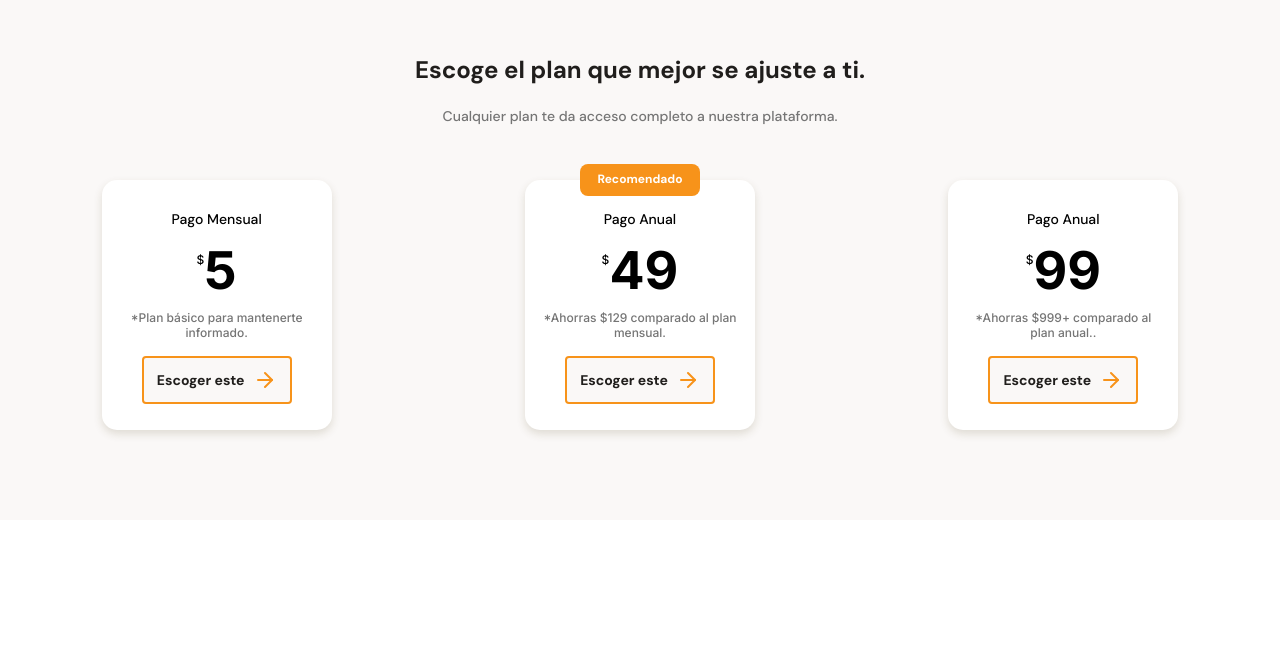
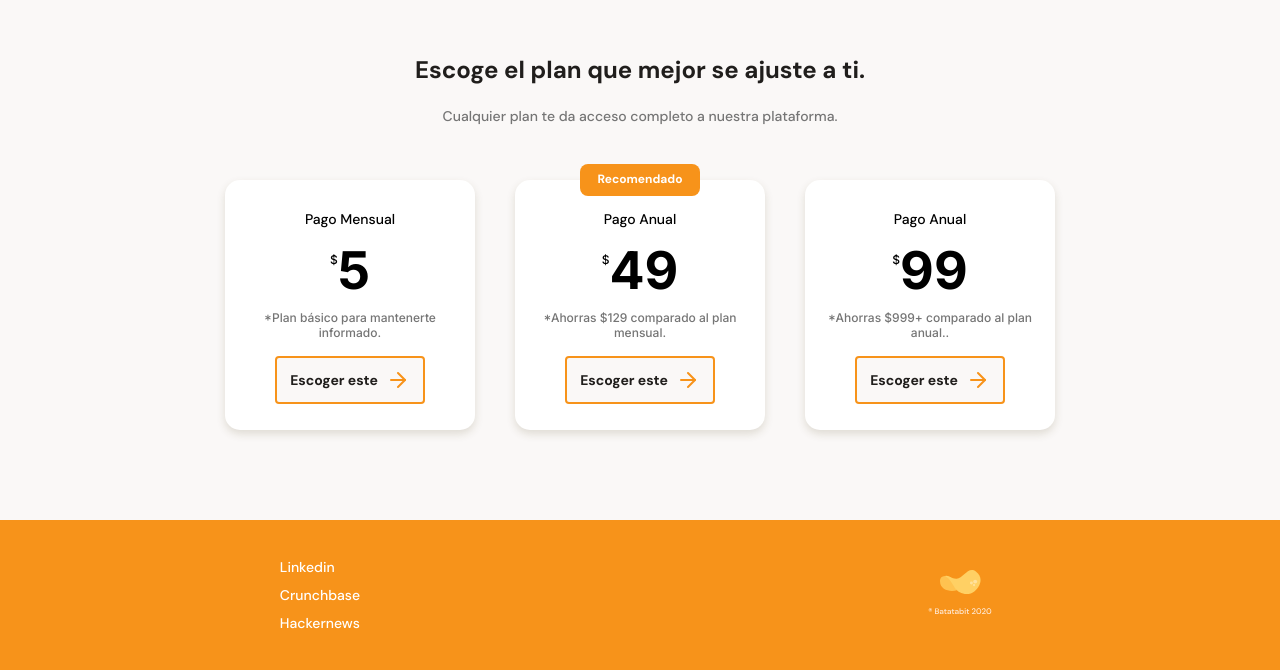
Before and after one commit to Linen220/Batatabit-Mobile-First, a plain HTML site: page index.html in a window 1280 px wide. Shown: the part 2410-3080 px from the top of the page. Before the commit the page ends 2930 px from the top, so only its background shows below. Drawn offline with Linux system fonts and the light colour scheme.

Commit message:
add style

```diff
--- a/assets/css/style.css
+++ b/assets/css/style.css
@@ -26,6 +26,7 @@
 html{
     font-size: 62.5%;
     font-family: 'DM Sans', sans-serif;
+    scroll-behavior : smooth;
     /* font-family: 'Inter', sans-serif; */
 }
 
@@ -400,6 +401,8 @@ main{
     gap: 30px;
     height: 300px;
     padding: 0 20px;
+
+    /* SIRVE PARA EL SCROLL */
     overflow-x: auto; /* con auto se esconde la barra horizontal del scroll, antes ternia el valor de "scroll"*/
     overscroll-behavior-x: contain;
     scroll-snap-type: x proximity;
@@ -407,12 +410,12 @@ main{
 
 .plans-container__card{
     position: relative;
-    scroll-snap-align: center;
+    scroll-snap-align: center; /* SIRVE PARA EL SCROLL */
     width: 60%;
     min-width: 190px;
-    max-width: 230px;
+    max-width: 250px;
     height: 250px;
-    margin: 20px auto 0;
+    margin: 20px 5px 0;
     padding: 0 15px;
     background: var(--just-white);
     box-shadow: 0px 4px 8px rgba(89, 73, 30, 0.16);
@@ -489,6 +492,33 @@ main{
     background-image: url('../icon/orange-right-arrow.svg');
 }
 
+/* FOOTER */
+footer{
+    display: flex;
+    width: 100%;
+    height: 150px;
+    background-color: var(--bitcoin-orange);
+}
+footer section{
+    display: flex;
+    width: 50%;
+    justify-content: center;
+    align-items: center;
+}
+footer .footer__left ul{
+    font-size: 1.4rem;
+    font-weight: 500;
+    line-height: 1.8rem;
+    list-style: none;
+}
+footer .footer__left li{
+    margin: 10px 0;
+}
+footer .footer__left ul a{
+    text-decoration: none;
+    color: var(--just-white);
+}
+
 @media (min-width: 1024px) {
     .main-currency-table, .main-commissions-table{
         display: block;
@@ -504,4 +534,7 @@ main{
         margin: 0 80px;
         width: auto;
     }
+    .plans-container__slider{
+        justify-content: center;
+    }
 }
--- a/index.html
+++ b/index.html
@@ -8,7 +8,7 @@
     <link rel="preconnect" href="https://fonts.googleapis.com">
     <link rel="preconnect" href="https://fonts.gstatic.com" crossorigin>
     <link href="https://fonts.googleapis.com/css2?family=DM+Sans:wght@400;500;700&family=Inter:wght@300;500;700&display=swap" rel="stylesheet">
-
+    <link rel="shortcut icon" href="./assets/icon/batata.svg" type="image/x-icon">
     <link rel="stylesheet" href="./assets/css/style.css">
 
     <title>Batatabit</title>
@@ -155,7 +155,16 @@
         </section>
     </main>
     <footer>
-
+        <section class="footer__left">
+            <ul>
+                <li><a href="#">Linkedin</a></li>
+                <li><a href="#">Crunchbase</a></li>
+                <li><a href="#">Hackernews</a></li>
+            </ul>
+        </section>
+        <section class="footer__right">
+            <img src="./assets/img/logo-footer.svg" alt="Logo de Btatabit 2023">
+        </section>
     </footer>
     <script src="./assets/js/main.js"></script>
 </body>
```
Also changed, not shown: assets/css/tablet.css (added).
